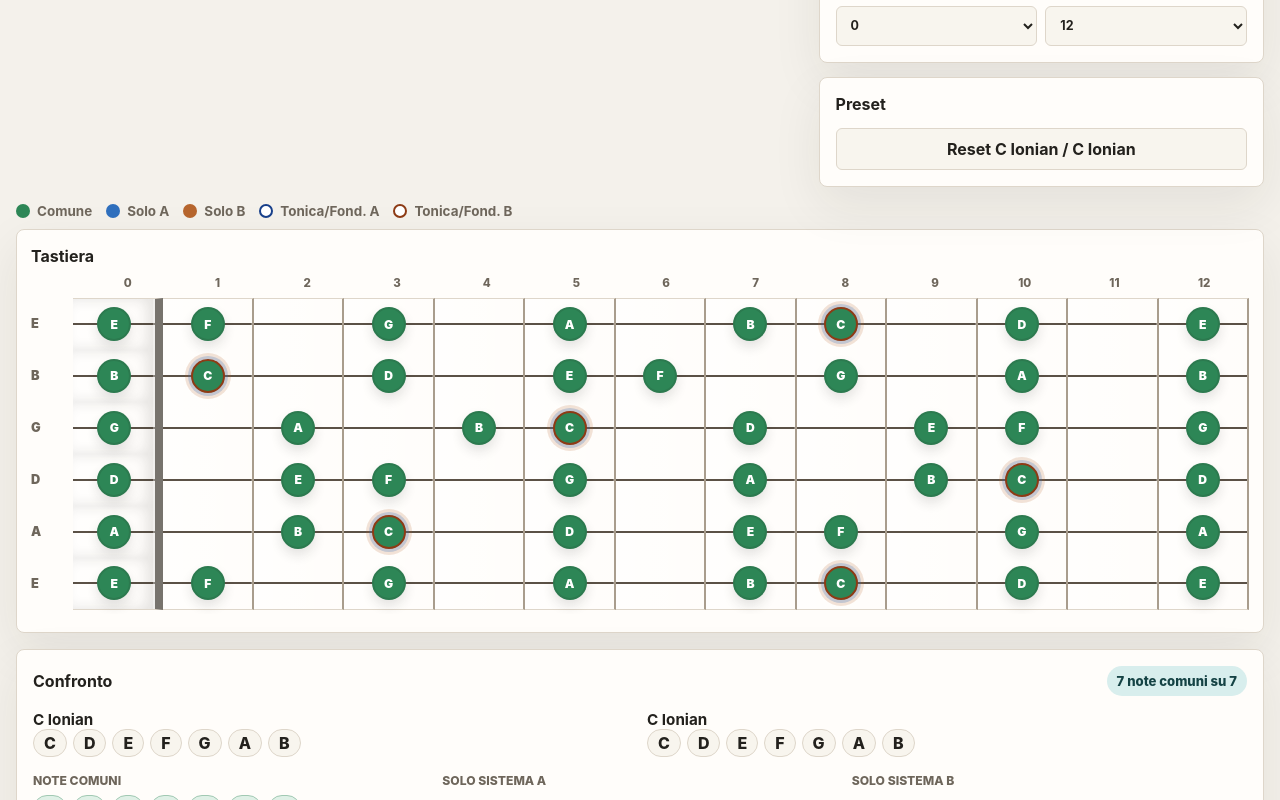
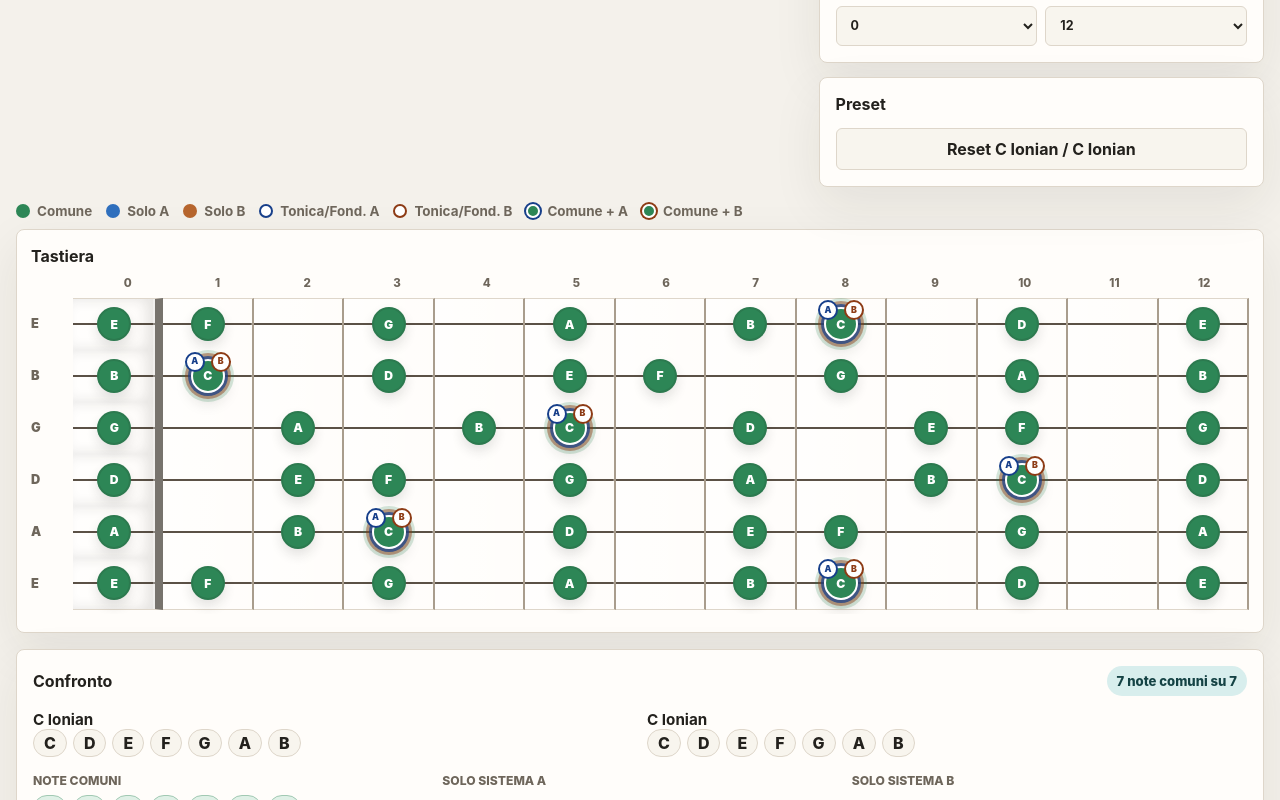
Before and after one commit to sandropizzichelli/harmonic-intersections, a React (Vite) app: page / in a window 1280 px wide. Shown: the part 656-1456 px from the top of the page. Built offline with nearby package versions, Linux system fonts and the light colour scheme.

Commit message:
Highlight common root notes

```diff
--- a/src/components/FretboardLegend.tsx
+++ b/src/components/FretboardLegend.tsx
@@ -3,7 +3,9 @@ const LEGEND_ITEMS = [
   { className: "only-a", label: "Solo A" },
   { className: "only-b", label: "Solo B" },
   { className: "root-a", label: "Tonica/Fond. A" },
-  { className: "root-b", label: "Tonica/Fond. B" }
+  { className: "root-b", label: "Tonica/Fond. B" },
+  { className: "common-root-a", label: "Comune + A" },
+  { className: "common-root-b", label: "Comune + B" }
 ];
 
 export function FretboardLegend() {
--- a/src/styles/fretboard.css
+++ b/src/styles/fretboard.css
@@ -41,6 +41,18 @@
 .legend-dot.root-b {
   background: white;
   border-color: var(--root-b);
+}
+
+.legend-dot.common-root-a {
+  background: var(--common);
+  border-color: white;
+  box-shadow: 0 0 0 2px var(--root-a);
+}
+
+.legend-dot.common-root-b {
+  background: var(--common);
+  border-color: white;
+  box-shadow: 0 0 0 2px var(--root-b);
 }
 
 .fretboard-panel {
@@ -149,6 +161,11 @@
   box-shadow: 0 6px 12px rgba(35, 33, 29, 0.12);
 }
 
+.fret-note::before,
+.fret-note::after {
+  pointer-events: none;
+}
+
 .fret-note.common {
   background: var(--common);
   color: white;
@@ -177,3 +194,57 @@
 .fret-note.root-a.root-b {
   box-shadow: 0 0 0 3px rgba(47, 111, 189, 0.24), 0 0 0 6px rgba(182, 101, 45, 0.18);
 }
+
+.fret-note.common.root-a {
+  border-color: white;
+  box-shadow:
+    0 0 0 3px rgba(23, 63, 138, 0.72),
+    0 0 0 6px rgba(45, 134, 86, 0.22),
+    0 8px 16px rgba(35, 33, 29, 0.18);
+}
+
+.fret-note.common.root-b {
+  border-color: white;
+  box-shadow:
+    0 0 0 3px rgba(141, 59, 21, 0.74),
+    0 0 0 6px rgba(45, 134, 86, 0.22),
+    0 8px 16px rgba(35, 33, 29, 0.18);
+}
+
+.fret-note.common.root-a.root-b {
+  box-shadow:
+    0 0 0 3px rgba(23, 63, 138, 0.72),
+    0 0 0 6px rgba(141, 59, 21, 0.46),
+    0 0 0 9px rgba(45, 134, 86, 0.2),
+    0 8px 16px rgba(35, 33, 29, 0.18);
+}
+
+.fret-note.common.root-a::before,
+.fret-note.common.root-b::after {
+  position: absolute;
+  top: -9px;
+  display: inline-flex;
+  align-items: center;
+  justify-content: center;
+  width: 16px;
+  height: 16px;
+  border-radius: 50%;
+  background: white;
+  font-size: 0.55rem;
+  font-weight: 950;
+  line-height: 1;
+}
+
+.fret-note.common.root-a::before {
+  left: -8px;
+  border: 2px solid var(--root-a);
+  color: var(--root-a);
+  content: "A";
+}
+
+.fret-note.common.root-b::after {
+  right: -8px;
+  border: 2px solid var(--root-b);
+  color: var(--root-b);
+  content: "B";
+}
```
